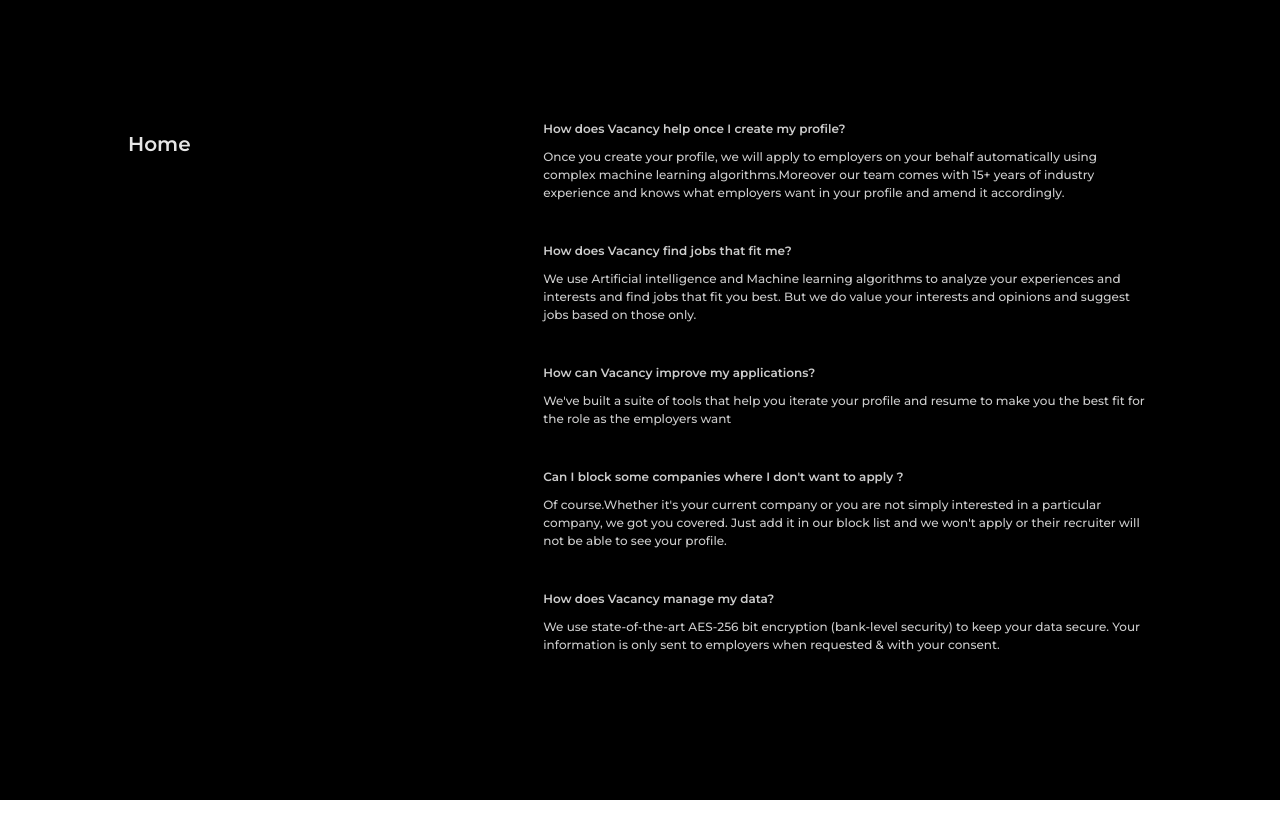
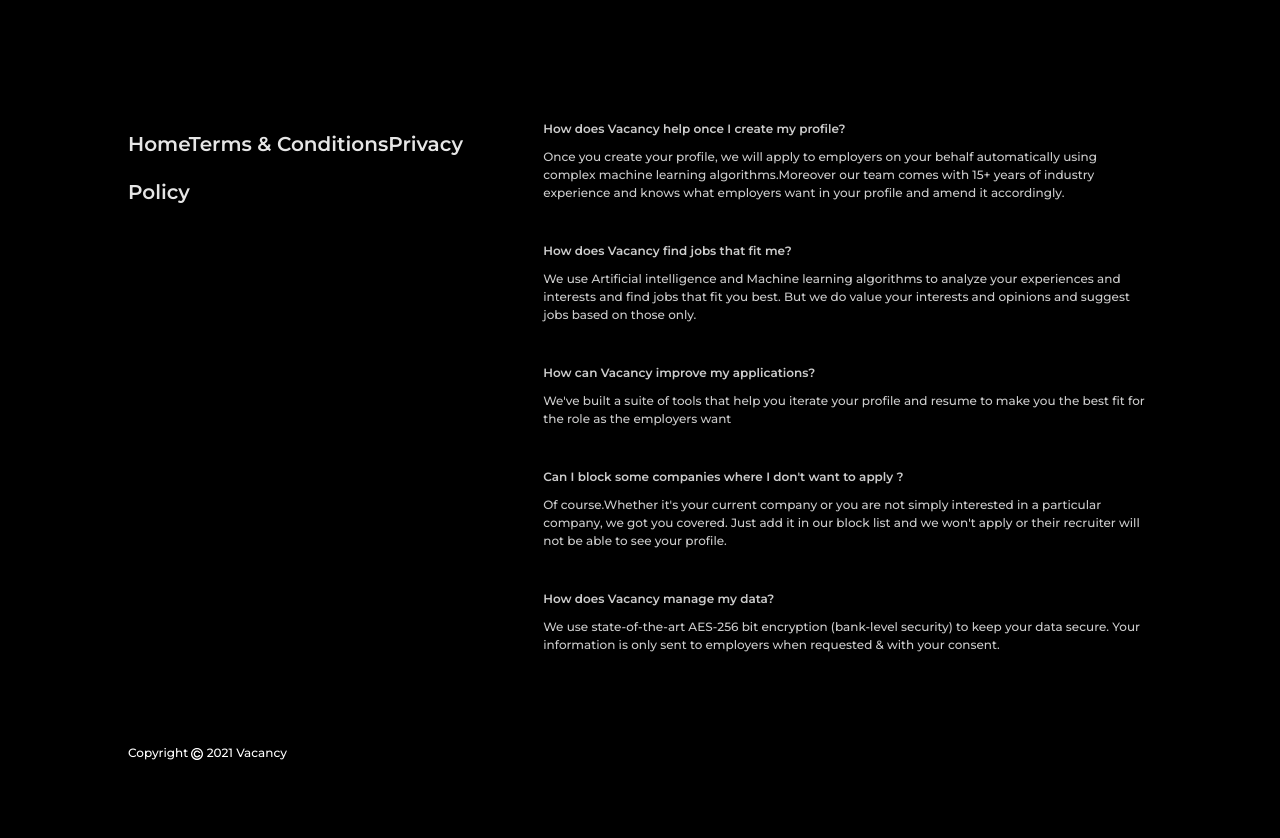
Before and after one commit to anas40/vacancy, a React (Create React App) app: page /register in a window 1280 px wide. Shown: the part 800-1638 px from the top of the page. Before the commit the page ends 1600 px from the top, so only its background shows below. Built offline with nearby package versions, Linux system fonts and the light colour scheme.

Commit message:
copyright message and links

```diff
--- a/src/components/footer/footer.css
+++ b/src/components/footer/footer.css
@@ -48,3 +48,11 @@
 .faq .answer {
     font-weight: 500;
 }
+.copyright-message{
+    font-size: 12px;
+    font-weight: 500;
+    color: white;
+}
+.copyright-message img{
+    height: 12px;
+}
--- a/src/components/footer/index.js
+++ b/src/components/footer/index.js
@@ -1,16 +1,19 @@
 import { useLocation, Link } from 'react-router-dom'
 import './footer.css'
+import copyrighticon from "assets/icons/copyright.svg"
 import UploadButton from 'components/uploadButton';
-import faqs from '../../assets/data/faq'
+import faqs from 'assets/data/faq'
 function Footer() {
   return (
     <footer>
       <section className="links">
         <Link to="/" >Home</Link>
+        <Link to="/" >Terms & Conditions</Link>
+        <Link to="/" >Privacy Policy</Link>
         <UploadButton />
       </section>
       <section className="faq-container">
-        {faqs.map((faq,index) => (
+        {faqs.map((faq, index) => (
           <section className="faq" key={index}>
             <p className="question">{faq.q}</p>
             <p className="answer">{faq.a}</p>
@@ -18,6 +21,7 @@
         ))
         }
       </section>
+      <p className="copyright-message">Copyright <img src={copyrighticon} alt="copyright"/> 2021 Vacancy</p>
     </footer>
   );
 }
```
Also changed, not shown: src/assets/icons/copyright.svg (added).
